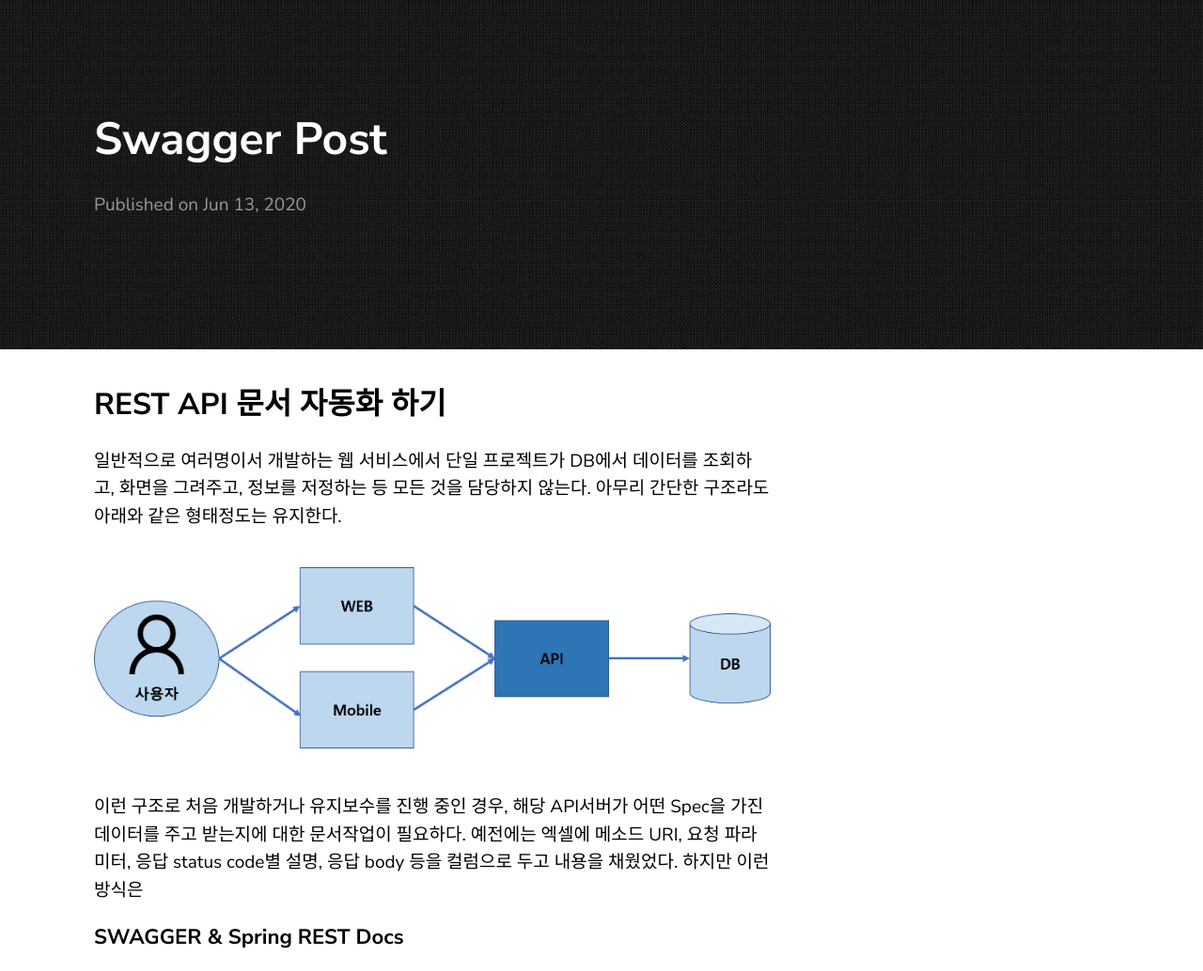
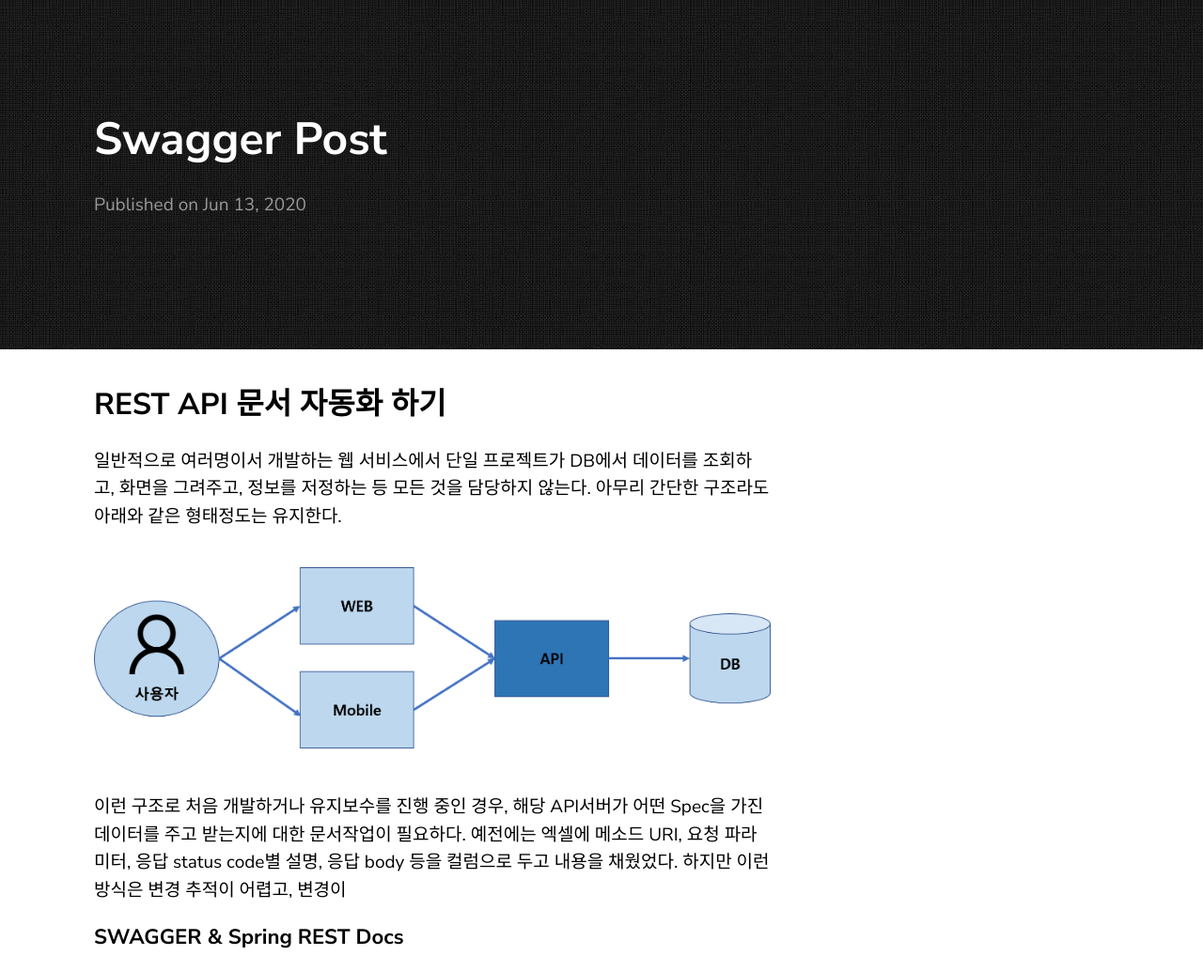
Before and after one commit to rbwls31/rbwls31.github.io, a Jekyll site: the page built from _posts/2020-06-13-swagger-post.markdown, in a window 1280 px wide. Shown: the whole page at 94% size. Built offline with Jekyll 4.4.1, drawn with Linux system fonts in a browser that asks for light colours; our own code applies the rules of GitHub Pages for plain Markdown files; part of the change alters nothing that is shown.

Commit message:
_posts/2020-06-13-swagger-post.markdown updated from https://stackedit.io/

```diff
--- a/_posts/2020-06-13-swagger-post.markdown
+++ b/_posts/2020-06-13-swagger-post.markdown
@@ -4,7 +4,7 @@
 ![web](https://raw.githubusercontent.com/rbwls31/rbwls31.github.io/master/images/WEB.png)
 
 이런 구조로 처음 개발하거나 유지보수를 진행 중인 경우, 해당 API서버가 어떤 Spec을 가진 데이터를 주고 받는지에 대한 문서작업이 필요하다.
-예전에는 엑셀에 메소드 URI, 요청 파라미터, 응답 status code별 설명, 응답 body 등을 컬럼으로 두고 내용을 채웠었다.  하지만 이런 방식은
+예전에는 엑셀에 메소드 URI, 요청 파라미터, 응답 status code별 설명, 응답 body 등을 컬럼으로 두고 내용을 채웠었다.  하지만 이런 방식은 변경 추적이 어렵고, 변경이
 
 
 ### SWAGGER & Spring REST Docs
@@ -13,7 +13,7 @@
 
 
 <!--stackedit_data:
-eyJoaXN0b3J5IjpbMTM1NzQ4MDc0NCwtMTc2NjcyMjg0OCw1MD
-c4OTc1NzcsNjk3MDI3NjIsLTQ4Mjc5NjkzMSwtNDc2MzI4NjE4
-XX0=
+eyJoaXN0b3J5IjpbLTE3NzUyNDQxMjAsLTE3NjY3MjI4NDgsNT
+A3ODk3NTc3LDY5NzAyNzYyLC00ODI3OTY5MzEsLTQ3NjMyODYx
+OF19
 -->
```
